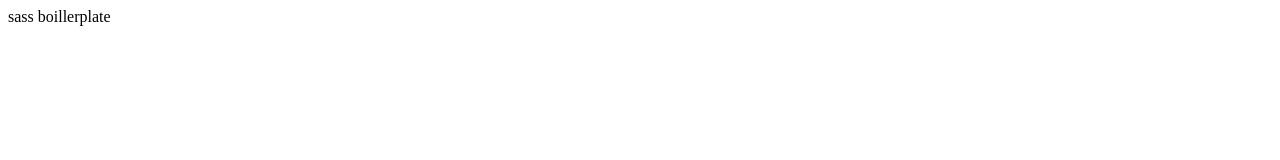
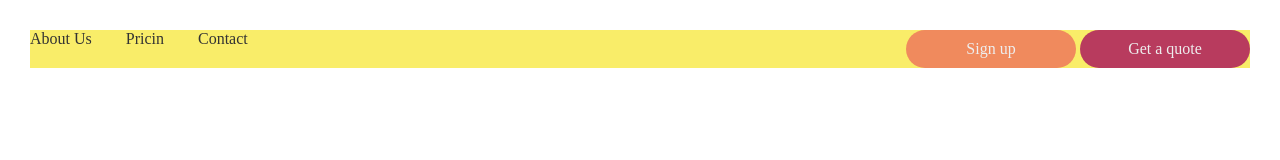
Before and after one commit to anmolsukki/html-jonas, a website: page section-4/index.html in a window 1280 px wide. Drawn offline with nearby package versions, Linux system fonts and the light colour scheme; files that its build step writes are made by us from their sources.

Commit message:
compile css

```diff
--- a/section-4/index.html
+++ b/section-4/index.html
@@ -3,10 +3,20 @@
     <head>
         <meta charset="UTF-8">
         <meta name="viewport" content="width=device-width, initial-scale=1.0">
-        <link rel="stylesheet" href="css/style.css" />
+        <link rel="stylesheet" href="compileCss/sassStyle.css" />
         <title>sass</title>
     </head>
     <body>
-        sass boillerplate
+        <nav>
+            <ul class="navigation">
+                <li><a href="#">About Us</a></li>
+                <li><a href="#">Pricin</a></li>
+                <li><a href="#">Contact</a></li>
+            </ul>
+            <div class="buttons">
+                <a href="#" class="btn-main">Sign up</a>
+                <a href="#" class="btn-hot">Get a quote</a>
+            </div>
+        </nav>
     </body>
 </html>
--- a/section-4/package.json
+++ b/section-4/package.json
@@ -4,10 +4,10 @@
   "description": "",
   "main": "index.js",
   "scripts": {
-    "start": "node-sass sass/main.scss css/style.css -w"
+    "start": "node-sass sass/main.scss compileCss/sassStyle.css -w"
   },
   "keywords": [],
-  "author": "",
+  "author": "anmolsukki",
   "license": "ISC",
   "devDependencies": {
     "node-sass": "^4.14.1"
--- a/section-4/sass/main.scss
+++ b/section-4/sass/main.scss
@@ -0,0 +1,79 @@
+*{
+    margin: 0;
+    padding: 0;
+}
+
+$primary-color: #f9ed69;
+$secondary-color: #f08a5d;
+$tertiary-color: #b83b5e;
+$color-text-dark: #333333;
+$color-text-light: #eeeeee;
+
+$width-button: 150px;
+
+@mixin clearfix {
+    &::after {
+        content: "";
+        clear: both;
+        display: table;
+    }
+}
+
+@mixin style-link-text($color) {
+    text-decoration: none;
+    text-transform: none;
+    color: $color;
+}
+
+nav {
+    margin: 30px;
+    background-color: $primary-color;
+    @include clearfix
+}
+
+.navigation {
+    list-style: none;
+    float: left;
+    li {
+        display: inline-block;
+        margin-left: 30px;
+        &:first-child {
+            margin: 0;
+        }
+        a {
+            @include style-link-text($color-text-dark);
+        }
+    }
+}
+
+.buttons {
+    float: right;
+}
+
+.btn-main:link,
+.btn-hot:link {
+    padding: 10px;
+    display: inline-block;
+    text-align: center;
+    border-radius: 100px;
+    width: $width-button;
+    @include style-link-text($color-text-light);
+}
+
+.btn-main {
+    &:link {
+        background-color: $secondary-color;
+    }
+    &:hover {
+        background-color: darkblue($secondary-color, 15%);
+    }
+}
+
+.btn-hot {
+    &:link {
+        background-color: $tertiary-color;
+    }
+    &:hover {
+        background-color: lighten($tertiary-color, 15%);
+    }
+}
```
Also changed, not shown: 1 other file.
